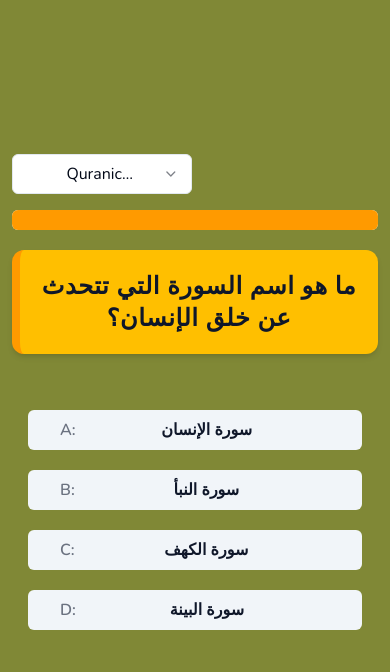
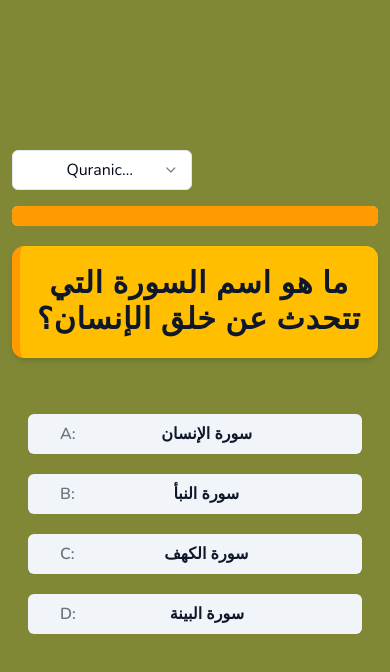
Before and after one commit to youness-43756/quiz, a Next.js app: page / in a window 390 px wide. Shown: the top 672 px of the page. Built offline with nearby package versions, Linux system fonts and the light colour scheme.

Commit message:
question text

```diff
--- a/components/quiz-comp/quiz-question.tsx
+++ b/components/quiz-comp/quiz-question.tsx
@@ -1,7 +1,7 @@
 
 export default function QuizQuestion({ question }: { question: string }) {
     return (
-        <p className="md:text-3xl text-2xl md:font-semibold font-bold md:tracking-wider tracking-wide text-primary select-none">
+        <p className="text-3xl md:font-semibold font-bold md:tracking-wider tracking-wide text-primary select-none">
             {question}
         </p>
     )
```
